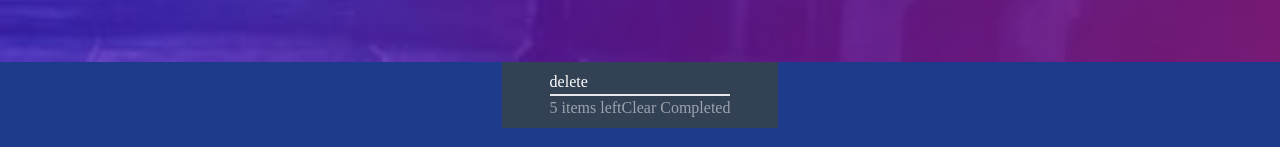
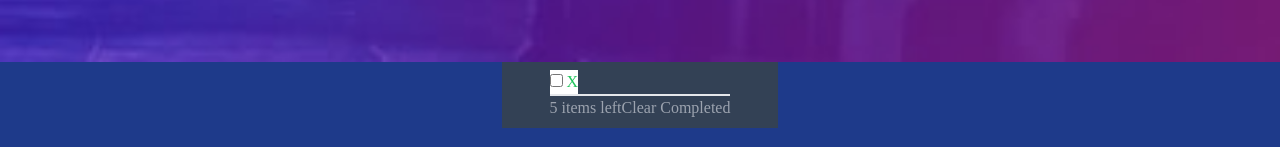
Before and after one commit to michaelsatumba/not-todo-app-nextjs, a Next.js app: page / in a window 1280 px wide. Both pictures are taken after a click on the checkbox 534 px from the left and 106 px from the top of the page. Shown: the part 162-309 px from the top of the page. Built offline with nearby package versions, Linux system fonts and the light colour scheme.

Commit message:
checkbox change bg color

```diff
--- a/components/Main.js
+++ b/components/Main.js
@@ -5,6 +5,7 @@ import Third from '../components/third';
 function Main() {
 	const [items, setItems] = useState([]);
 	const [notTodo, setNotTodo] = useState('');
+	const [isCross, setCross] = useState(true);
 
 	// const list = ['Watch TV', 'hello'];
 
@@ -24,6 +25,15 @@ function Main() {
 		const arr = items.filter((item, itemIndex) => itemIndex !== i);
 		setItems(arr);
 		// console.log(arr);
+	};
+
+	const crossOff = () => {
+		// console.log('crossOff');
+		if (isCross) {
+			setCross(false);
+		} else {
+			setCross(true);
+		}
 	};
 
 	return (
@@ -54,8 +64,14 @@ function Main() {
 				<div className="flex space-x-3 border-b-2">
 					<ul>
 						{items.map((e, y) => (
-							<li key={y}>
-								{e} <button onClick={() => deleteItem(y)}>delete</button>
+							<li
+								className={`text-green-500 ${
+									isCross ? 'bg-white' : 'bg-red-500'
+								}`}
+								key={y}
+							>
+								<input type="checkbox" className="" onClick={crossOff} />
+								{e} <button onClick={() => deleteItem(y)}>X</button>
 							</li>
 						))}
 					</ul>
```
